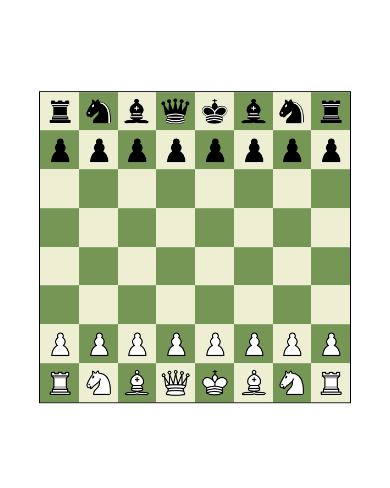
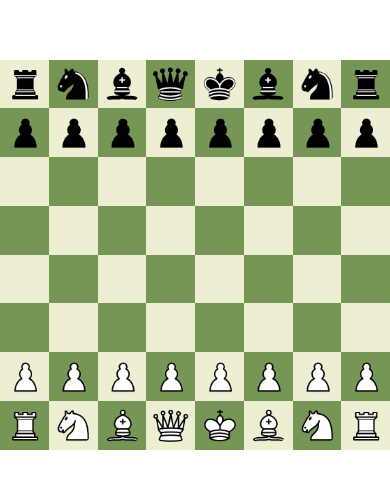
Before and after one commit to Jha-Shubham19/Shatranj-Chess-, a plain HTML site: page index.html in a window 390 px wide. Shown: the part 122-610 px from the top of the page. Drawn offline with Linux system fonts and the light colour scheme.

Commit message:
added styling for moblile view

```diff
--- a/style.css
+++ b/style.css
@@ -16,7 +16,7 @@
     max-height: 40rem;
     width: 80vw;
     height: 80vw;
-    border: 1px solid black;
+    /* border: 1px solid black; */
 }
 .board-box {
     width: 100%;
@@ -53,3 +53,15 @@
 .circle-border > img{
     outline: 3px solid rgba(70, 62, 62, 0.4);
 }
+
+@media only screen and (max-width : 600px) {
+    .circle-border > img{
+        outline: 1px solid rgba(70, 62, 62, 0.5);
+    }
+    .board {
+        max-width: 100vw;
+        max-height: 100vw;
+        width: 100vw;
+        height: 100vw;
+    }
+}
```
